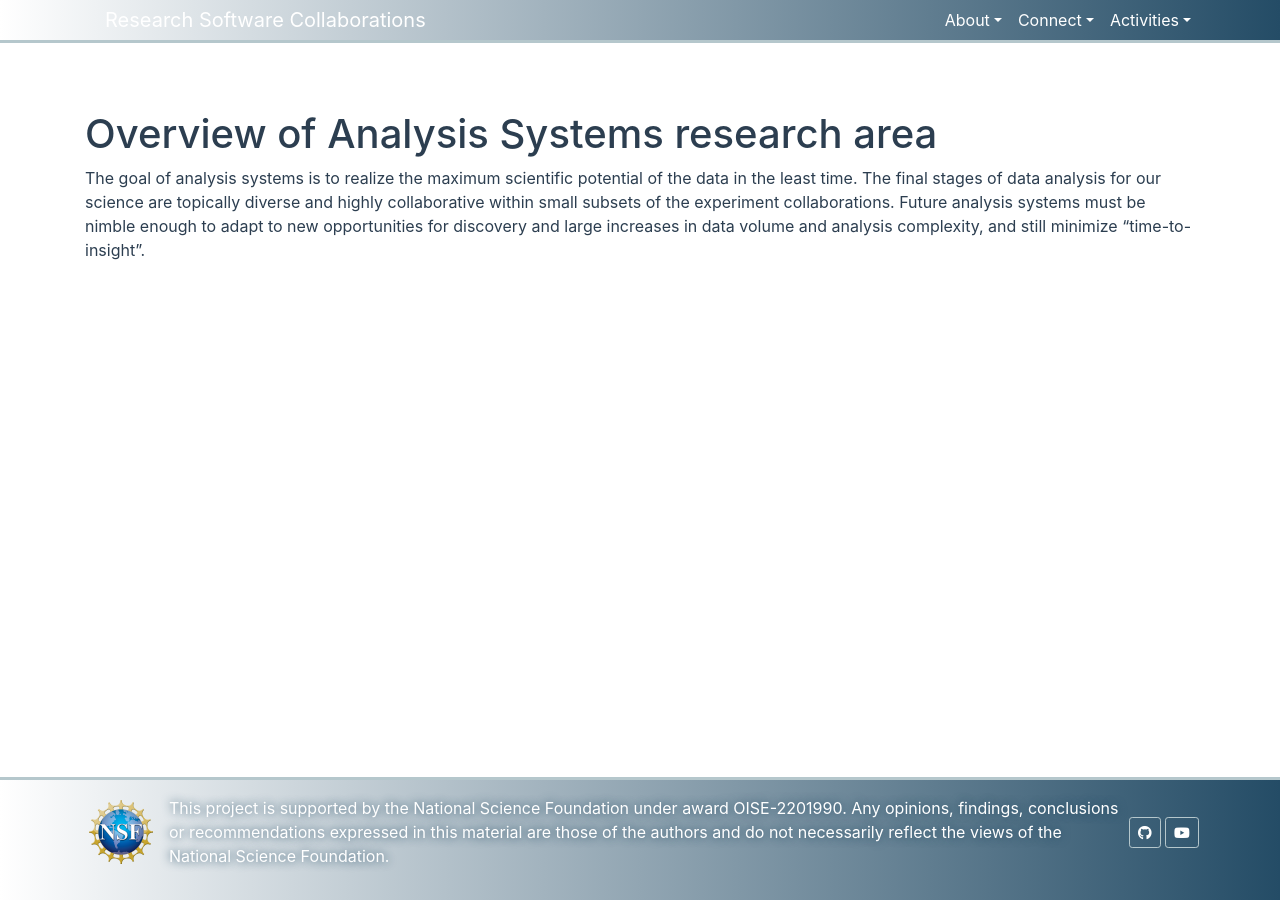
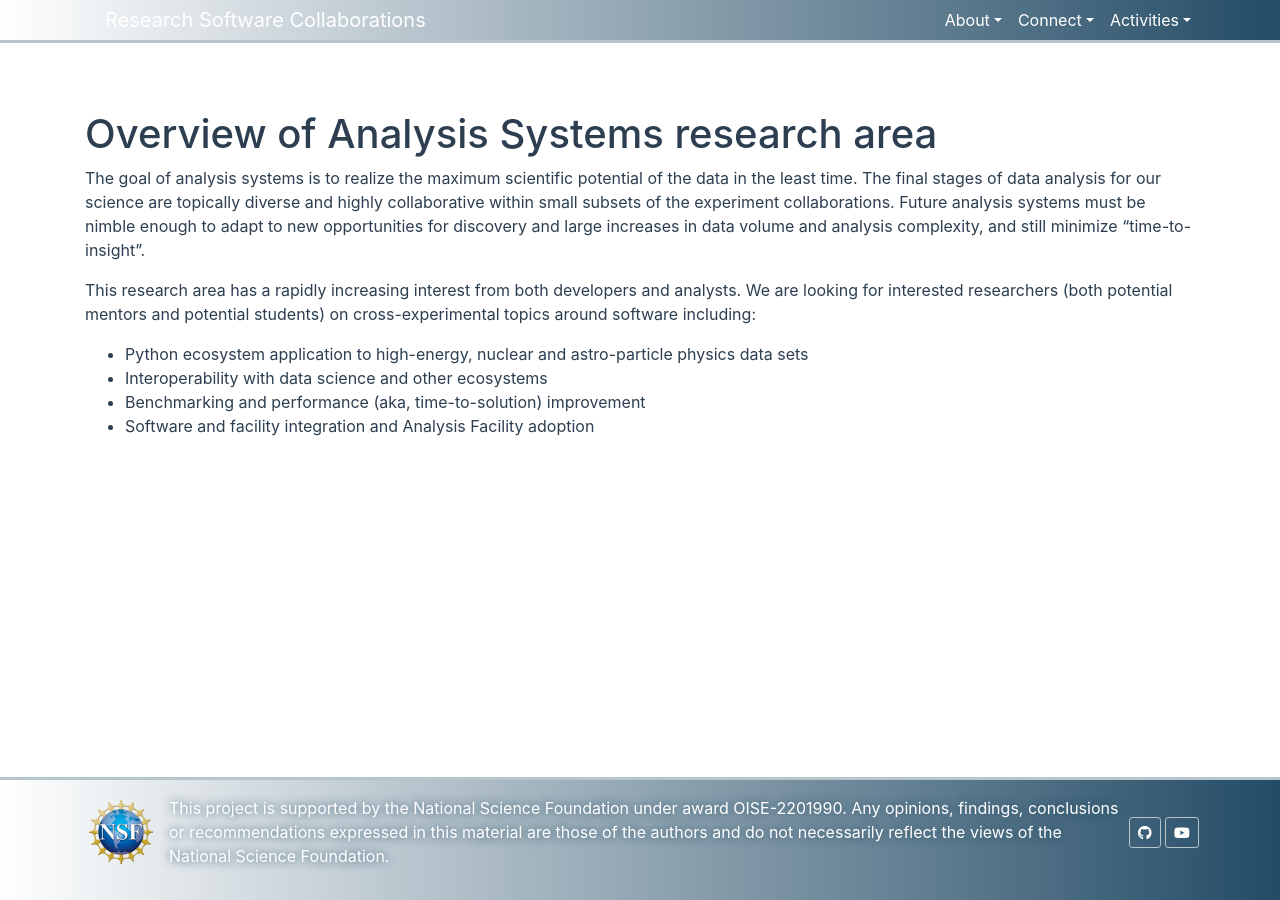
Before and after one commit to research-software-collaborations/research-software-collaborations.github.io, a Jekyll site: the page built from pages/analysis_systems.md, in a window 1280 px wide. Built offline with Jekyll 4.4.1, drawn with Linux system fonts in a browser that asks for light colours; cached includes are drawn as plain includes.

Commit message:
more content

```diff
--- a/pages/analysis_systems.md
+++ b/pages/analysis_systems.md
@@ -7,3 +7,11 @@ title: Analysis Systems
 # Overview of Analysis Systems research area
 
 The goal of analysis systems is to realize the maximum scientific potential of the data in the least time. The final stages of data analysis for our science are topically diverse and highly collaborative within small subsets of the experiment collaborations. Future analysis systems must be nimble enough to adapt to new opportunities for discovery and large increases in data volume and analysis complexity, and still minimize “time-to-insight”.
+
+This research area has a rapidly increasing interest from both developers and analysts.
+We are looking for interested researchers (both potential mentors and potential students) on cross-experimental
+topics around software including:
+  - Python ecosystem application to high-energy, nuclear and astro-particle physics data sets
+  - Interoperability with data science and other ecosystems
+  - Benchmarking and performance (aka, time-to-solution) improvement
+  - Software and facility integration and Analysis Facility adoption
```
Also changed, not shown: pages/open_science.md (+7 -0 lines), pages/simulation.md (+7 -0 lines).
